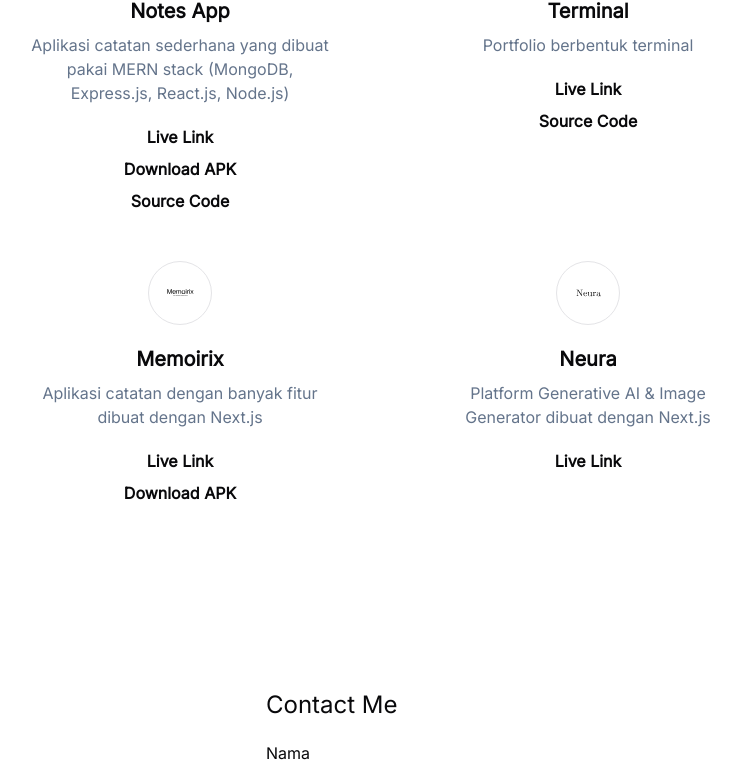
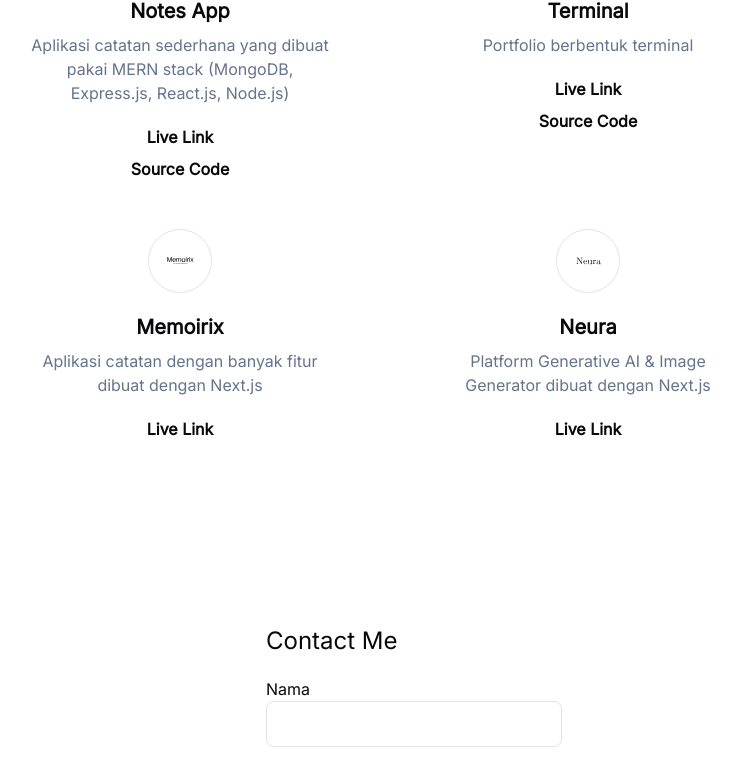
Before and after one commit to nizaralghifary/nizaralghifary.my.id, a Next.js app: page / in a window 1280 px wide. Shown: the part 837-1600 px from the top of the page, without its empty margins (226-967 px from the left). Built offline with nearby package versions, Linux system fonts and the light colour scheme.

Commit message:
Update Project.tsx

```diff
--- a/components/Project.tsx
+++ b/components/Project.tsx
@@ -46,15 +46,6 @@ export const Project = () => {
                       </a>
                     </Link>
                   )}
-                  {project.download && (
-                    <a
-                      href={project.download}
-                      download
-                      className="font-semibold text-black-500 cursor-pointer hover:text-blue-500"
-                    >
-                      Download APK
-                    </a>
-                  )}
                   {project.code && (
                     <Link href={project.code} passHref legacyBehavior>
                       <a className="font-semibold text-black-500 cursor-pointer hover:text-blue-500">
```
